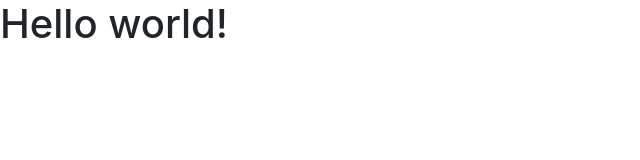
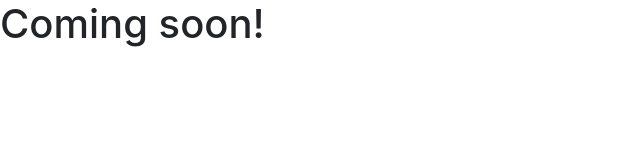
Before and after one commit to LochlanS/lochlans.github.io, a plain HTML site: page index.html in a window 1280 px wide. Shown: the whole page, without its empty margins (0-640 px from the left). Drawn offline with nearby package versions, Linux system fonts and the light colour scheme.

Commit message:
Update index.html

```diff
--- a/index.html
+++ b/index.html
@@ -1,12 +1,12 @@
 <!DOCTYPE html>
 <html>
 <head>
-	<title>Registry</title>
+	<title>REPOSITORY</title>
 	<!-- BOOTSTRAP -->
 	<link rel="stylesheet" href="https://stackpath.bootstrapcdn.com/bootstrap/4.4.1/css/bootstrap.min.css" integrity="sha384-Vkoo8x4CGsO3+Hhxv8T/Q5PaXtkKtu6ug5TOeNV6gBiFeWPGFN9MuhOf23Q9Ifjh" crossorigin="anonymous">
 </head>
 <body>
-	<h1>Hello world!</h1>
+	<h1>Coming soon!</h1>
 	<!-- JQUERY -->
 	<script src="https://ajax.googleapis.com/ajax/libs/jquery/3.4.1/jquery.min.js"></script>
 	<!-- BOOTSTRAP -->
```
